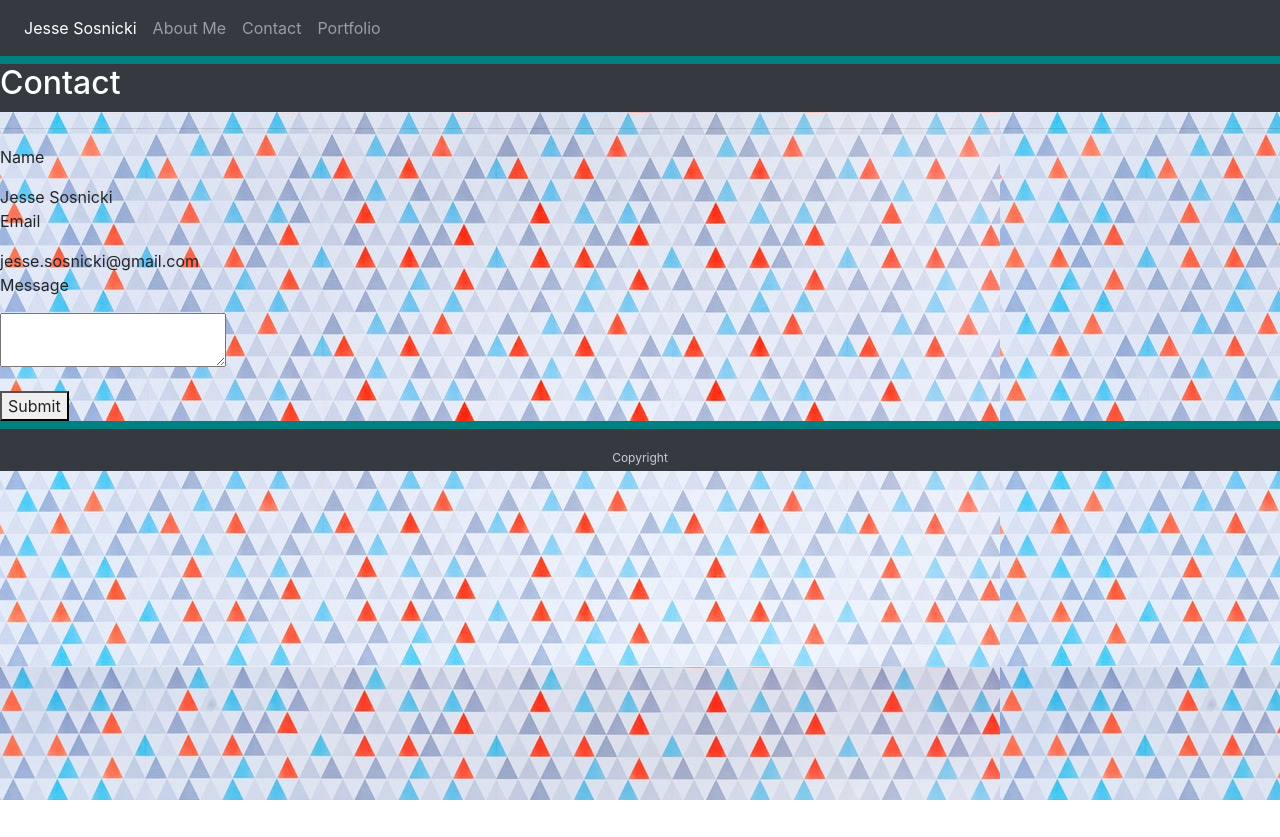
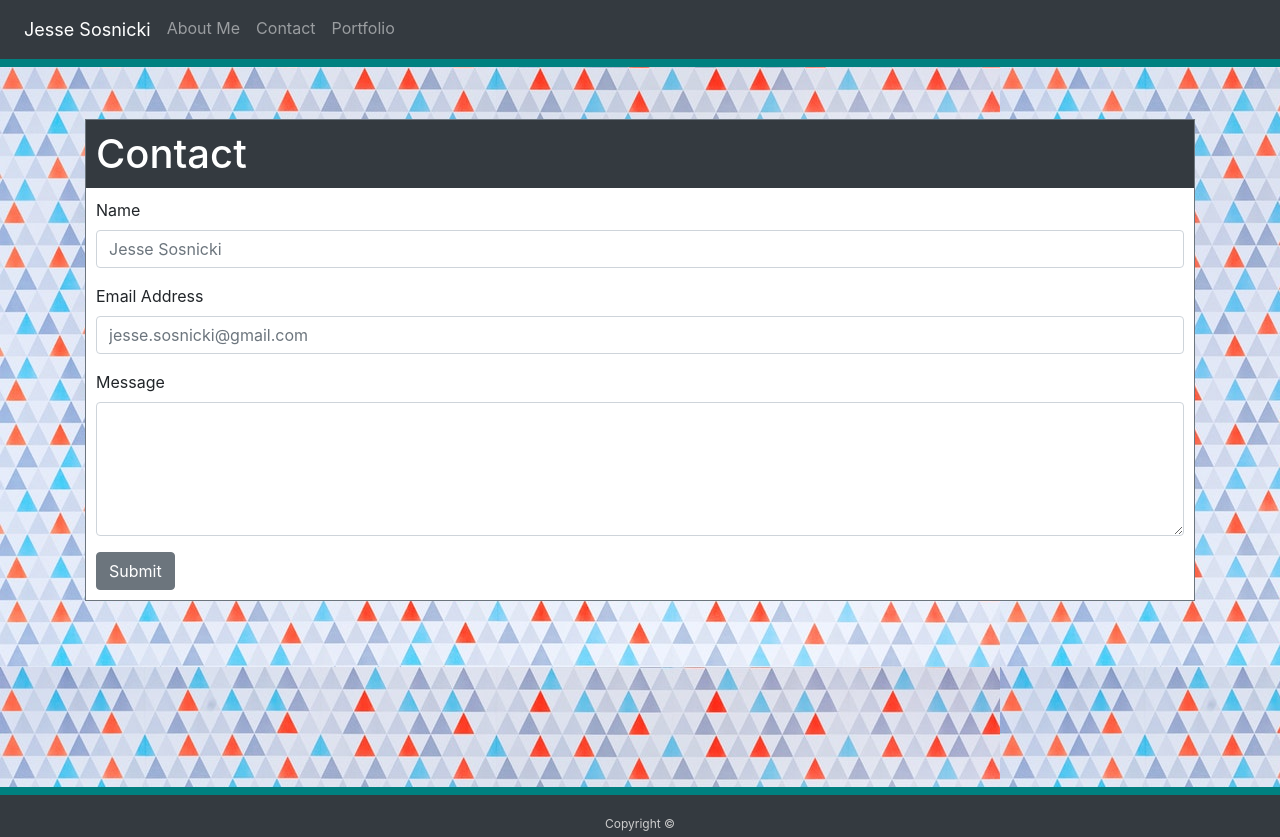
Before and after one commit to jsosnicki647/Bootstrap-Portfolio, a plain HTML site: page contact.html in a window 1280 px wide. Before the commit the page ends 800 px from the top, so only its background shows below. Drawn offline with nearby package versions, Linux system fonts and the light colour scheme.

Commit message:
completed contact page

```diff
--- a/contact.html
+++ b/contact.html
@@ -1,52 +1,62 @@
-<!DOCTYPE html>
-<html lang="en">
+<!doctype html>
+<html lang="en-us">
+
 <head>
   <meta charset="UTF-8">
-    <meta name="viewport" content="width=device-width, initial-scale=1.0">
-    <meta http-equiv="X-UA-Compatible" content="ie=edge">
-    <title>Jesse Sosnicki | Contact</title>
-    <link rel="Stylesheet" type="text/css" href="assets/css/reset.css">
+  <title>Contact | Your Name</title>
   <link rel="stylesheet" href="https://stackpath.bootstrapcdn.com/bootstrap/4.3.1/css/bootstrap.min.css" integrity="sha384-ggOyR0iXCbMQv3Xipma34MD+dH/1fQ784/j6cY/iJTQUOhcWr7x9JvoRxT2MZw1T" crossorigin="anonymous">
-    <link rel="Stylesheet" type="text/css" href="assets/css/style.css">
+  <link rel="stylesheet" type="text/css" href="assets/css/style.css">
 </head>
 
 <body>
-<div id="wrapper">
-    <nav role="navigation" class="navbar navbar-expand-lg navbar-dark bg-dark">
-            <div class="navbar-header">
-                <ul class="nav navbar-nav topnav">
-                    <li class="nav-item active">
-                        <a class="nav-link" href="#">Jesse Sosnicki</a>
+
+    <nav class="navbar navbar-expand-lg navbar-dark bg-dark">
+        <ul class="navbar-nav mr-auto">
+            <li class="nav-item">
+                <a id="name" class="nav-link" href="#">Jesse Sosnicki</a>
             </li>
             <li class="nav-item">
-                        <a class="nav-link" href="index.html">About Me</a>
+                <a class="nav-link" href="#">About Me</a>
             </li>
             <li class="nav-item">
-                        <a class="nav-link" href="#">Contact</a>
+                <a class="nav-link" href="contact.html">Contact</a>
             </li>
             <li class="nav-item">
-                        <a class="nav-link" href="portfolio">Portfolio</a>
+                    <a class="nav-link" href="portfolio.html">Portfolio</a>
             </li>
         </ul>
-            </div>
     </nav>
 
-    <section id="main-section" class="grey-border content-width">
-        <h2 id="title" class="bold">Contact</h2>
-        <hr>
-        <section id="main-text" class="arial">
-            <p>Name</p>
-            <div class="box grey-border arial">Jesse Sosnicki</div>
-            <p>Email</p>
-            <div class="box grey-border arial">jesse.sosnicki@gmail.com</div>
-            <p>Message</p>
-            <textarea id="message-box" class="grey-border"></textarea>
-            <br>
-            <br>
-            <button class="teal-white arial">Submit</button>
-        </section>
+  <div id="main-container" class="container">
+        <div class="row">
+            <div class="col-xs-12 col-sm-12 col-md-12 col-lg-12">
+                <section class="main-section border border-secondary">
+                    <h1 id="title">Contact</h1>
+                    <form>
+                        <div class="form-group">
+                            <label for="name">Name</label>
+                            <input type="text" class="form-control" required="required" placeholder="Jesse Sosnicki">
+                        </div>
+                        <div class="form-group">
+                            <label for="email">Email Address</label>
+                            <input type="password" class="form-control" required="required" placeholder="jesse.sosnicki@gmail.com">
+                        </div>
+                        <div class="form-group">
+                            <label for="message">Message</label>
+                            <textarea class="form-control" rows="5"></textarea>
+                        </div>
+                        <button type="submit" class="btn btn-secondary">Submit</button>
+                    </form>
                 </section>
             </div>
-<footer class="arial">Copyright</footer>
+        </div>
+  </div>
+
+  <footer>
+    <div class="container">
+      Copyright &copy;
+    </div>
+  </footer>
 </body>
+
 </html>
```
Also changed, not shown: index.html (+0 -1 lines). Lines whose indentation alone changed are shown as unchanged.
